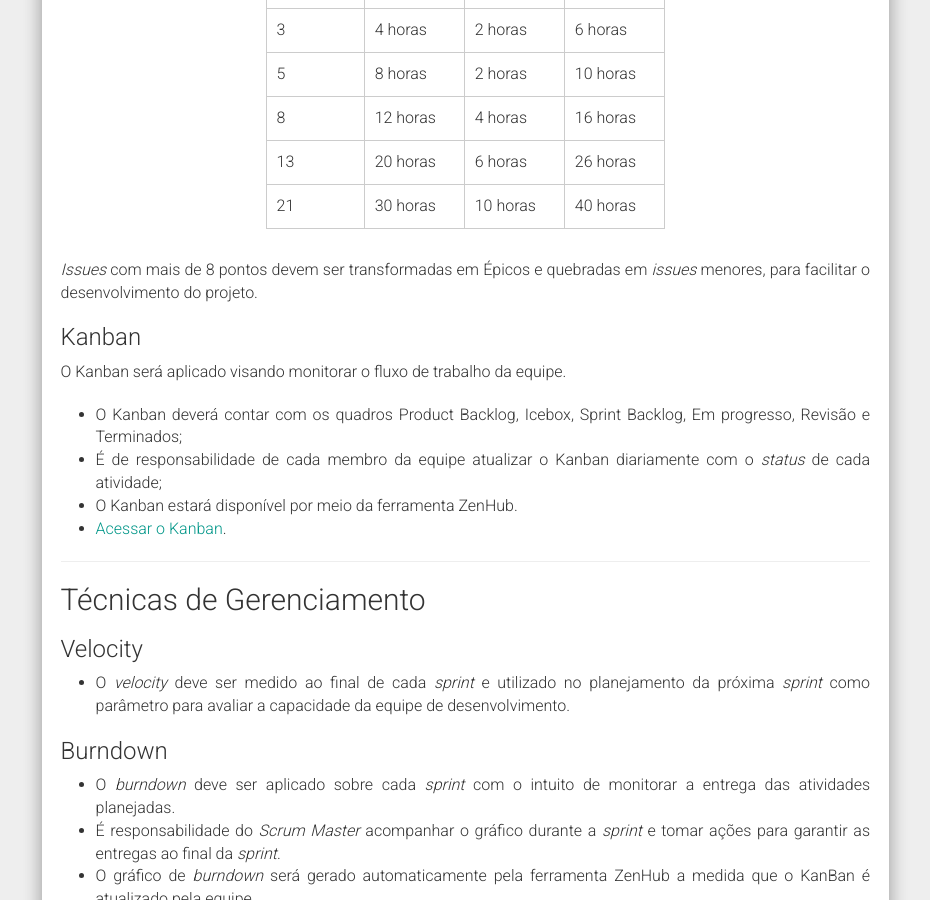
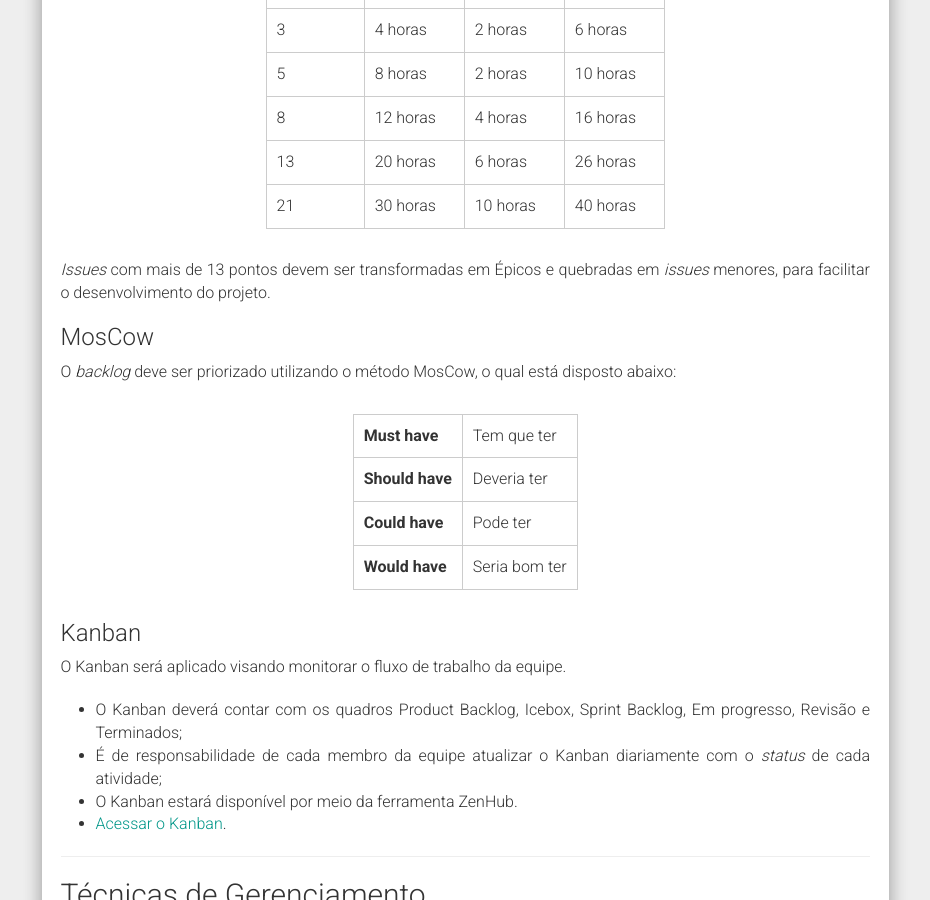
Before and after one commit to fga-eps-mds/2018.2-IndicaAi, a Jekyll site: the page built from docs/_posts/2018-08-24-metodologia.md, in a window 1280 px wide and 900 px high, scrolled down 3568 px. Shown: the whole window, without its empty margins (321-1251 px from the left). Built offline with Jekyll 4.4.1, drawn with Linux system fonts in a browser that asks for light colours; nearby versions of some CDN libraries; comment, search, counter and statistics services are not loaded.

Commit message:
Add moscow method

```diff
--- a/docs/_posts/2018-08-24-metodologia.md
+++ b/docs/_posts/2018-08-24-metodologia.md
@@ -128,7 +128,30 @@ São responsabilidades deste papel:
 <tr><td>21</td><td>30 horas</td><td>10 horas</td><td>40 horas</td></tr>
 </table>
 
-_Issues_ com mais de 8 pontos devem ser transformadas em Épicos e quebradas em _issues_ menores, para facilitar o desenvolvimento do projeto.
+_Issues_ com mais de 13 pontos devem ser transformadas em Épicos e quebradas em _issues_ menores, para facilitar o desenvolvimento do projeto.
+
+### MosCow
+
+O _backlog_ deve ser priorizado utilizando o método MosCow, o qual está disposto abaixo:
+
+<table>
+    <tr>
+        <th>Must have</th>
+        <td>Tem que ter</td>
+    </tr>
+    <tr>
+        <th>Should have</th>
+        <td>Deveria ter</td>
+    </tr>
+    <tr>
+        <th>Could have</th>
+        <td>Pode ter</td>
+    </tr>
+    <tr>
+        <th>Would have</th>
+        <td>Seria bom ter</td>
+    </tr>
+</table>
 
 ### Kanban
 O Kanban será aplicado visando monitorar o fluxo de trabalho da equipe.
```
